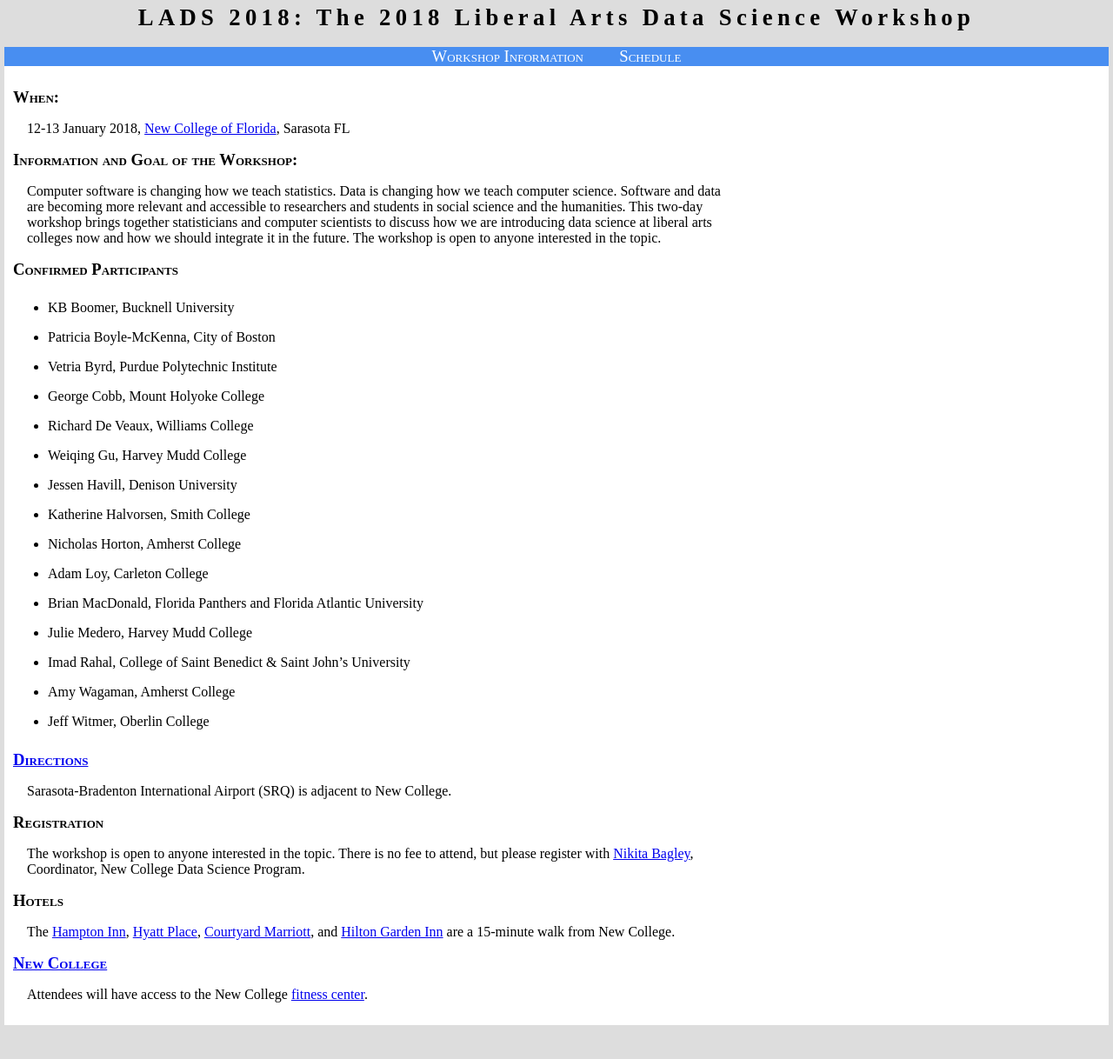
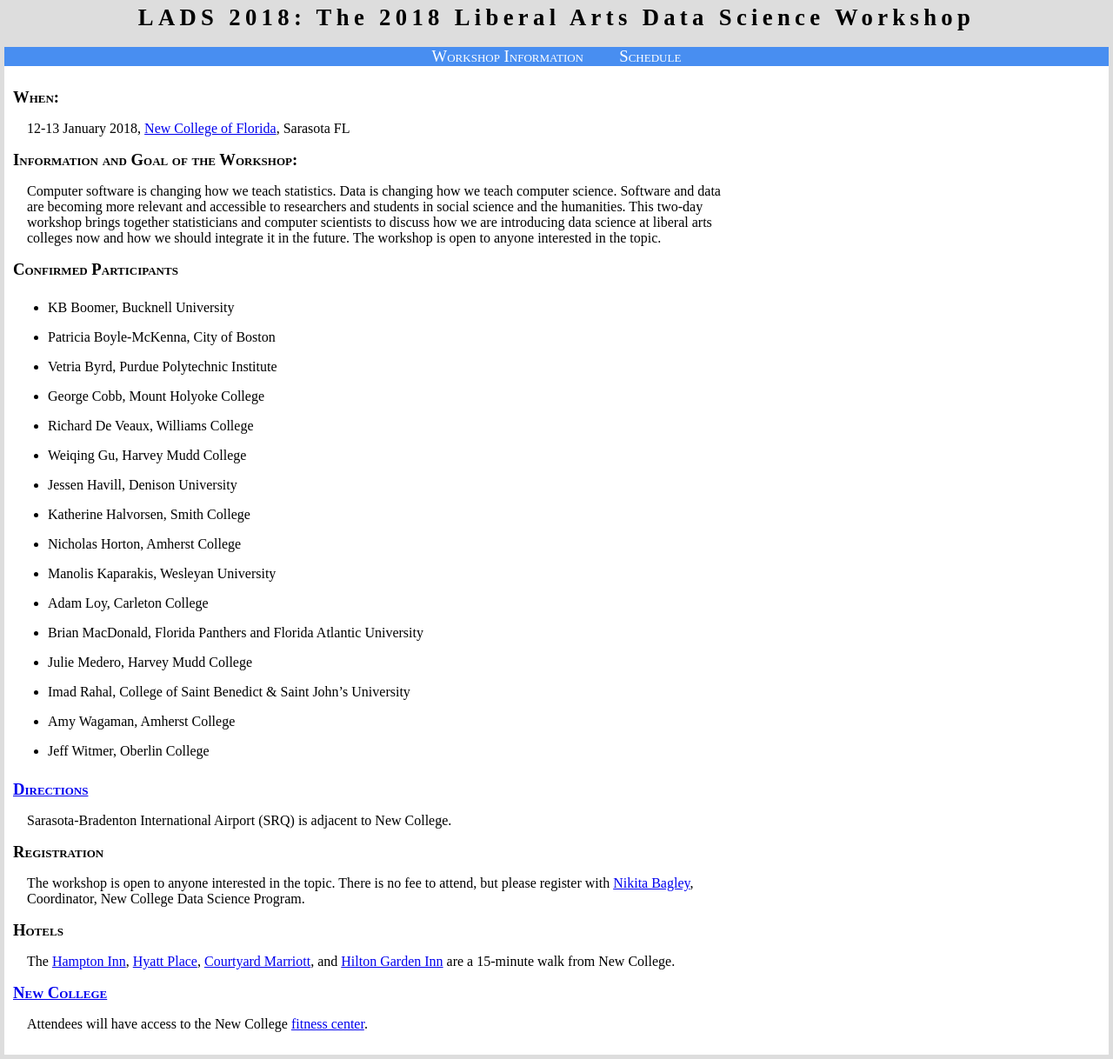
Before and after one commit to davidwgillman/davidwgillman.github.io, a Jekyll site: the page built from ladsworkshop/index.md, in a window 1280 px wide. Shown: the whole page at 87% size. Built offline with Jekyll 4.4.1, drawn with Linux system fonts in a browser that asks for light colours; before the commit the page ends 1184 px from its top, so only the background shows below that.

Commit message:
add Manolis

```diff
--- a/ladsworkshop/index.md
+++ b/ladsworkshop/index.md
@@ -23,6 +23,7 @@ Computer software is changing how we teach statistics. Data is changing how we t
 - Jessen Havill, Denison University
 - Katherine Halvorsen, Smith College
 - Nicholas Horton, Amherst College
+- Manolis Kaparakis, Wesleyan University
 - Adam Loy, Carleton College
 - Brian MacDonald, Florida Panthers and Florida Atlantic University
 - Julie Medero, Harvey Mudd College
```
Also changed, not shown: ladsworkshop/schedule.png, 1 other file.
